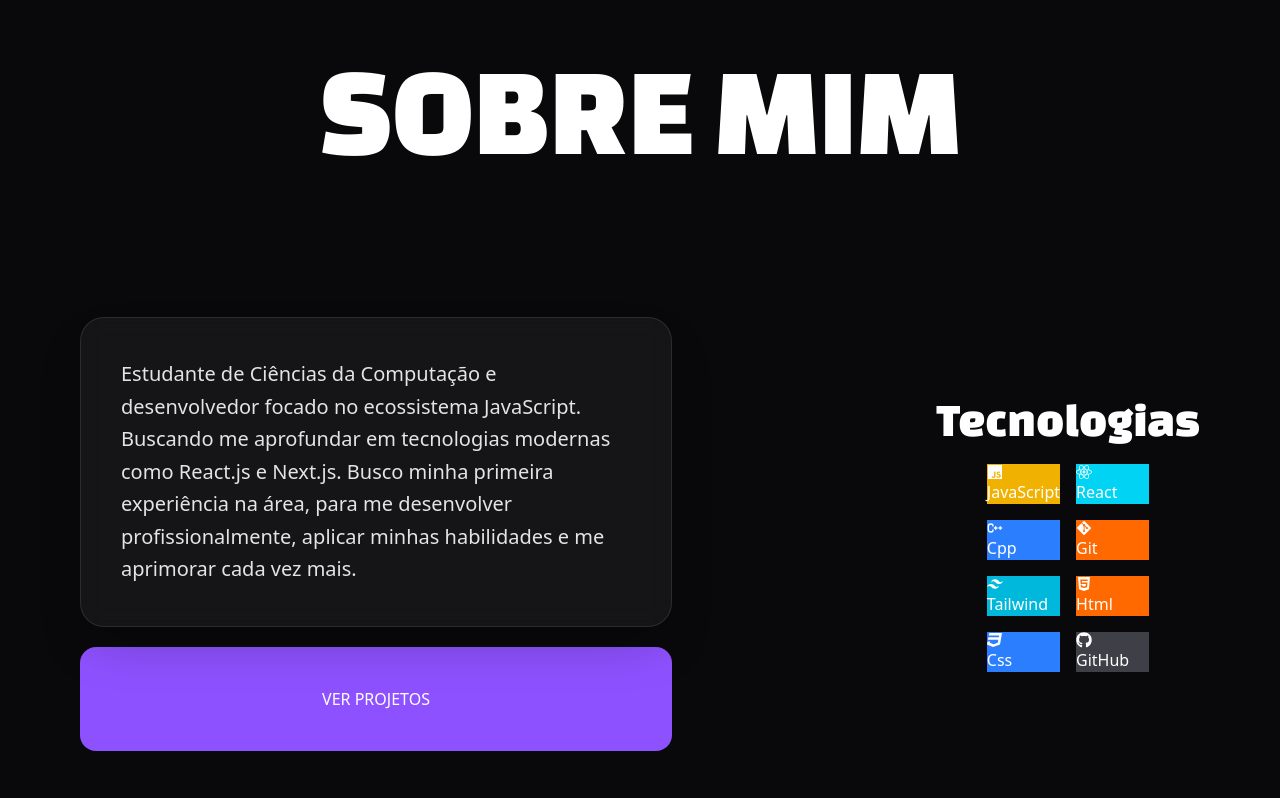
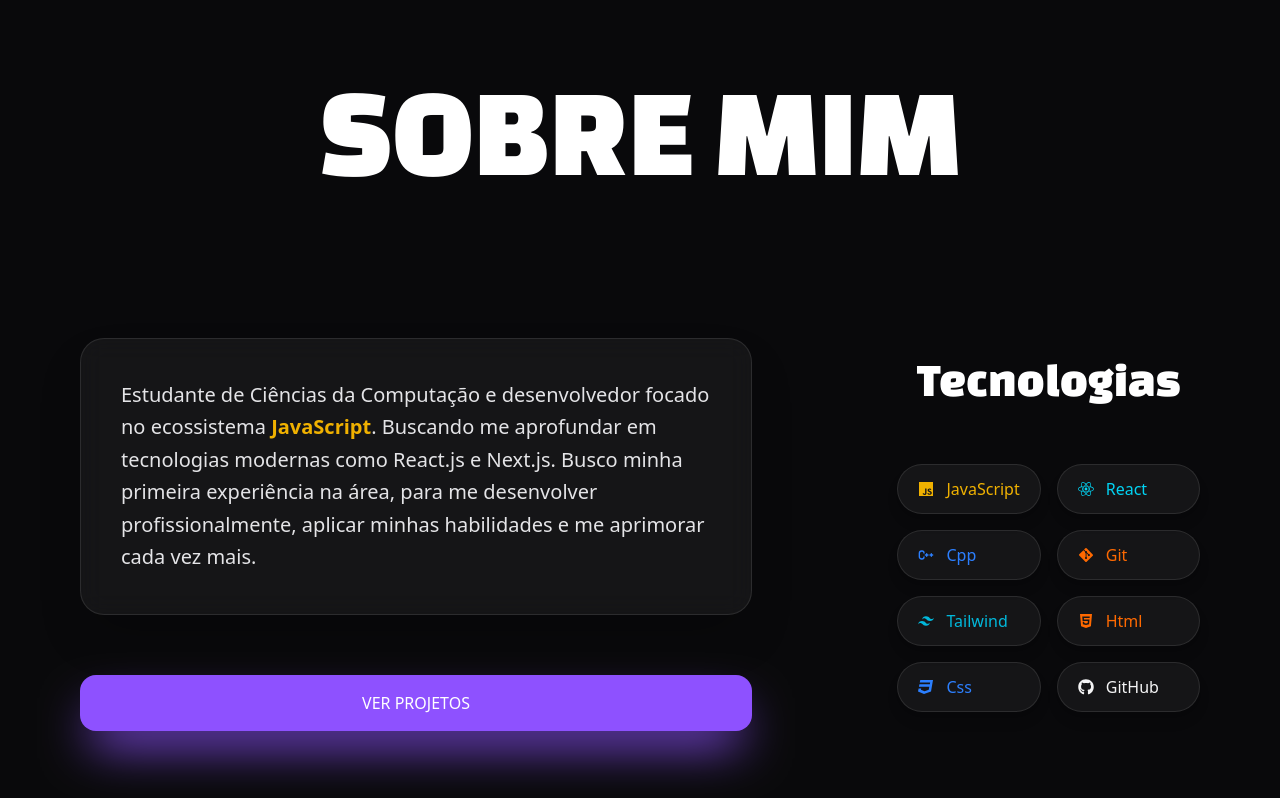
Before and after one commit to ThierryTorino/meu-portifolio, a React (Vite) app: page / in a window 1280 px wide. Shown: the part 918-1716 px from the top of the page. Built offline with nearby package versions, Linux system fonts and the light colour scheme.

Commit message:
sobre mim att

```diff
--- a/src/components/Resume.jsx
+++ b/src/components/Resume.jsx
@@ -11,14 +11,14 @@ import { FaGithub } from "react-icons/fa";
 
 function Resume(){
     const tecnologias = [
-        {nome: "JavaScript", cor: "bg-yellow-500", icone: <IoLogoJavascript/>},
-        {nome: "React", cor: "bg-cyan-400", icone: <FaReact/>},
-        {nome: "Cpp", cor: "bg-blue-500", icone: <TbBrandCpp/>},
-        {nome: "Git", cor: "bg-orange-500", icone: <FaGitAlt/>},
-        {nome: "Tailwind", cor: "bg-cyan-500", icone: <RiTailwindCssFill/>},
-        {nome: "Html", cor: "bg-orange-500", icone: <FaHtml5/>},
-        {nome: "Css", cor: "bg-blue-500", icone: <FaCss3/>},
-        {nome: "GitHub", cor: "bg-zinc-700", icone: <FaGithub/>}
+        {nome: "JavaScript", cor: "text-yellow-500 hover:border-yellow-500", icone: <IoLogoJavascript/>},
+        {nome: "React", cor: "text-cyan-400 hover:border-cyan-400", icone: <FaReact/>},
+        {nome: "Cpp", cor: "text-blue-500 hover:border-blue-500", icone: <TbBrandCpp/>},
+        {nome: "Git", cor: "text-orange-500 hover:border-orange-500", icone: <FaGitAlt/>},
+        {nome: "Tailwind", cor: "text-cyan-500 hover:border-cyan-500", icone: <RiTailwindCssFill/>},
+        {nome: "Html", cor: "text-orange-500 hover:border-orange-500", icone: <FaHtml5/>},
+        {nome: "Css", cor: "text-blue-500 hover:border-blue-500", icone: <FaCss3/>},
+        {nome: "GitHub", cor: "text-zinc-100 hover:border-zinc-100", icone: <FaGithub/>}
     ]
 
     return(
@@ -29,17 +29,17 @@ function Resume(){
 
             <div className="flex flex-row justify-between">
                 <div className="max-w-2xl">
-                    <p className="text-zinc-200 text-xl leading-relaxed text-left p-8 md:p-10 bg-white/5 backdrop-blur-md border border-white/10 rounded-3xl shadow-2xl ml-20 ">Estudante de Ciências da Computação e desenvolvedor focado no ecossistema JavaScript. Buscando me aprofundar em tecnologias modernas como React.js e Next.js. Busco minha primeira experiência na área, para me desenvolver profissionalmente, aplicar minhas habilidades e me aprimorar cada vez mais.</p>
+                    <p className="text-zinc-200 text-xl leading-relaxed w-full text-left p-8 md:p-10 bg-white/5 backdrop-blur-md border border-white/10 rounded-3xl shadow-2xl ml-20 ">Estudante de Ciências da Computação e desenvolvedor focado no ecossistema <span className="text-yellow-500 font-bold">JavaScript</span>. Buscando me aprofundar em tecnologias modernas como React.js e Next.js. Busco minha primeira experiência na área, para me desenvolver profissionalmente, aplicar minhas habilidades e me aprimorar cada vez mais.</p>
 
-                    <button className="text-white p-8 md:p-10 ml-20 bg-violet-500 w-148 rounded-2xl gap-10 mt-5">VER PROJETOS</button>
+                    <button className="text-white px-8 py-4 ml-20 bg-violet-500 w-full rounded-2xl gap-10 mt-15 shadow-2xl shadow-violet-500">VER PROJETOS</button>
                 </div>
 
                 <div className="flex flex-col mr-20 justify-center items-center gap-5">
                     <h2 className="text-white font-changaOne text-5xl">Tecnologias</h2>
-                    <ul className="text-white grid grid-cols-2 gap-4">
+                    <ul className="text-white grid grid-cols-2 gap-4 mt-10">
                         {tecnologias.map((tech) =>{
                             return(
-                                <li className={`${tech.cor}`} key={tecnologias.nome}>{tech.icone}{tech.nome}</li>
+                                <li className={`flex items-center gap-3 bg-white/5 border border-white/10 px-5 py-3 rounded-full hover:bg-white/10 hover:${tech.cor} hover:scale-105 transition-all cursor-default shadow-lg ${tech.cor}`} key={tech.nome}>{tech.icone}{tech.nome}</li>
                             )
                         })}
                     </ul>
```
